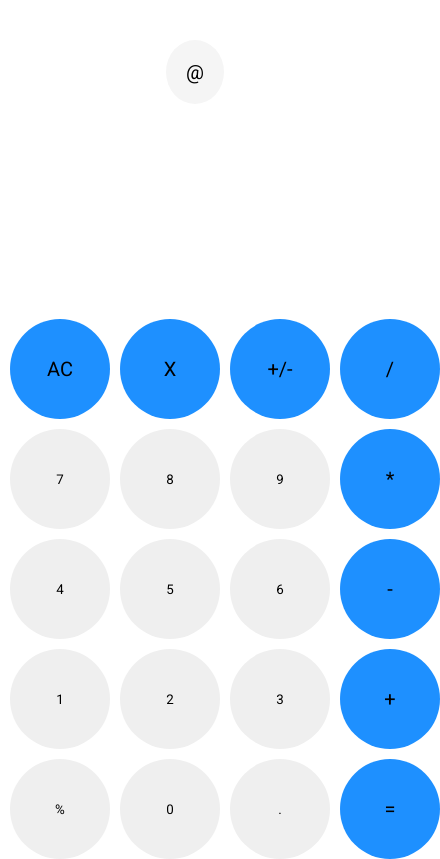
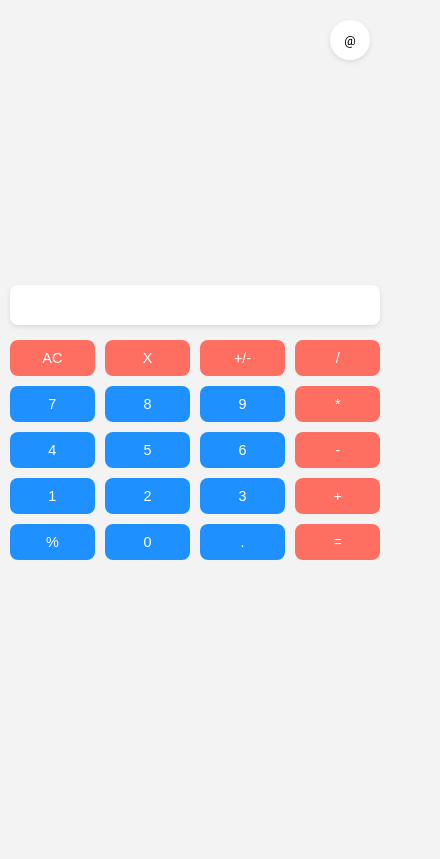
Before and after one commit to Zebra360/ZebraCalc, a plain HTML site: page index.html in a window 390 px wide. Shown: the whole page, 440 px wide, since content can reach past the window. Drawn offline with nearby package versions, Linux system fonts and the light colour scheme.

Commit message:
Update style.css

```diff
--- a/style.css
+++ b/style.css
@@ -1,92 +1,147 @@
-@import url('https://fonts.googleapis.com/css2?family=Roboto:ital,wght@0,100..900;1,100..900&display=swap');
-/* Google Font */
-
+@import url('https://fonts.googleapis.com/css2?family=Roboto:wght@400;700&display=swap');
 
 * {
-  /* All selected */
-  margin: 0 0 0 0;
-  padding: 0 0 0 0;
+  margin: 0;
+  padding: 0;
   box-sizing: border-box;
-  font-family: "Roboto", serif;
 }
 
 body, html {
   width: 100%;
-  height: 100vh;
+  height: 100%;
   display: flex;
+  flex-direction: column;
   justify-content: center;
   align-items: center;
-  flex-direction: column;
-  position: relative;
-  padding: 5px;
+  font-family: 'Roboto', sans-serif;
+  background: #f3f3f3;
+  overflow: hidden;
 }
 
-.calc-header{
-  width: 100%;
-  height: 30%;
+.calc-header {
+  width: 90%;
+  max-width: 500px;
+  margin-bottom: 15px;
 }
 
 #calc-display {
   width: 100%;
-  height: 100%;
+  height: 60px;
+  font-size: 2rem;
+  text-align: right;
   padding: 10px;
+  border: none;
+  border-radius: 8px;
+  background: #fff;
+  box-shadow: 0px 2px 5px rgba(0, 0, 0, 0.1);
   outline: none;
-  border: none;
-  font-size: 35px;
-  text-align: right;
 }
 
 .calc-keyDisplay {
   display: grid;
-  grid-template-columns: repeat(4, 100px);
-  grid-template-rows: repeat(5, 100px);
-  width: 100%;
-  height: 55%;
+  grid-template-columns: repeat(4, 1fr);
   gap: 10px;
+  width: 90%;
+  max-width: 500px;
 }
 
-button{
-  border-radius: 100%;
+button {
+  width: 100%;
+  padding: 15px 0;
+  font-size: 1.2rem;
+  color: #fff;
+  background-color: dodgerblue;
   border: none;
-  transition: all .2s ease;
-}
-button:active{
-  border-left: 2px solid black;
-  border-bottom: 2px solid black;
+  border-radius: 8px;
+  cursor: pointer;
+  transition: all 0.2s ease;
 }
 
-.ex-color{
-  background-color: dodgerblue;
-  font-size: 20px;
+button:hover {
+  background-color: #005cbf;
 }
 
+button:active {
+  transform: scale(0.95);
+}
 
-#history-icon{
-  font-size: 20px;
-  background: whitesmoke;
-  padding: 20px;
-  border-radius: 100%;
+.ex-color {
+  background-color: #ff6f61;
+}
+
+.ex-color:hover {
+  background-color: #bf4133;
+}
+
+#history-icon {
   position: fixed;
-  top: 0;
-  text-align: center;
-  margin-top: 40px;
-  transition: all .2s ease;
-}
-#history-icon:active{
-  background: red;
+  top: 20px;
+  right: 20px;
+  font-size: 1rem;
+  background: #fff;
+  color: black;
+  border-radius: 50%;
+  width: 50px;
+  height: 50px;
+  display: flex;
+  justify-content: center;
+  align-items: center;
+  box-shadow: 0px 2px 5px rgba(0, 0, 0, 0.1);
+  cursor: pointer;
 }
 
 .calc-history {
   position: fixed;
-  bottom: -100vh; /* Initially hidden */
+  bottom: -100vh;
   width: 100%;
-  height: 65%;
-  background: whitesmoke;
-  transition: bottom 0.3s ease;
-  padding: 10px;
+  height: 50%;
+  background: #fff;
+  box-shadow: 0px -2px 5px rgba(0, 0, 0, 0.1);
+  padding: 20px;
+  overflow-y: auto;
+  transition: all 0.3s ease-in-out;
 }
 
 .calc-history > p {
-  font-size: 20px;
-  display: inline-block;
+  font-size: 1.2rem;
+  line-height: 1.5;
 }
+
+/* Responsive Styles */
+@media (max-width: 768px) {
+  #calc-display {
+    font-size: 1.5rem;
+    height: 50px;
+  }
+
+  button {
+    font-size: 1rem;
+    padding: 12px 0;
+  }
+}
+
+@media (max-width: 480px) {
+  .calc-header, .calc-keyDisplay {
+    width: 95%;
+  }
+
+  #calc-display {
+    font-size: 1.2rem;
+    height: 40px;
+  }
+
+  button {
+    font-size: 0.9rem;
+    padding: 10px 0;
+  }
+
+  #history-icon {
+    width: 40px;
+    height: 40px;
+    font-size: 0.8rem;
+  }
+
+  .calc-history > p {
+    font-size: 1rem;
+  }
+}
```
